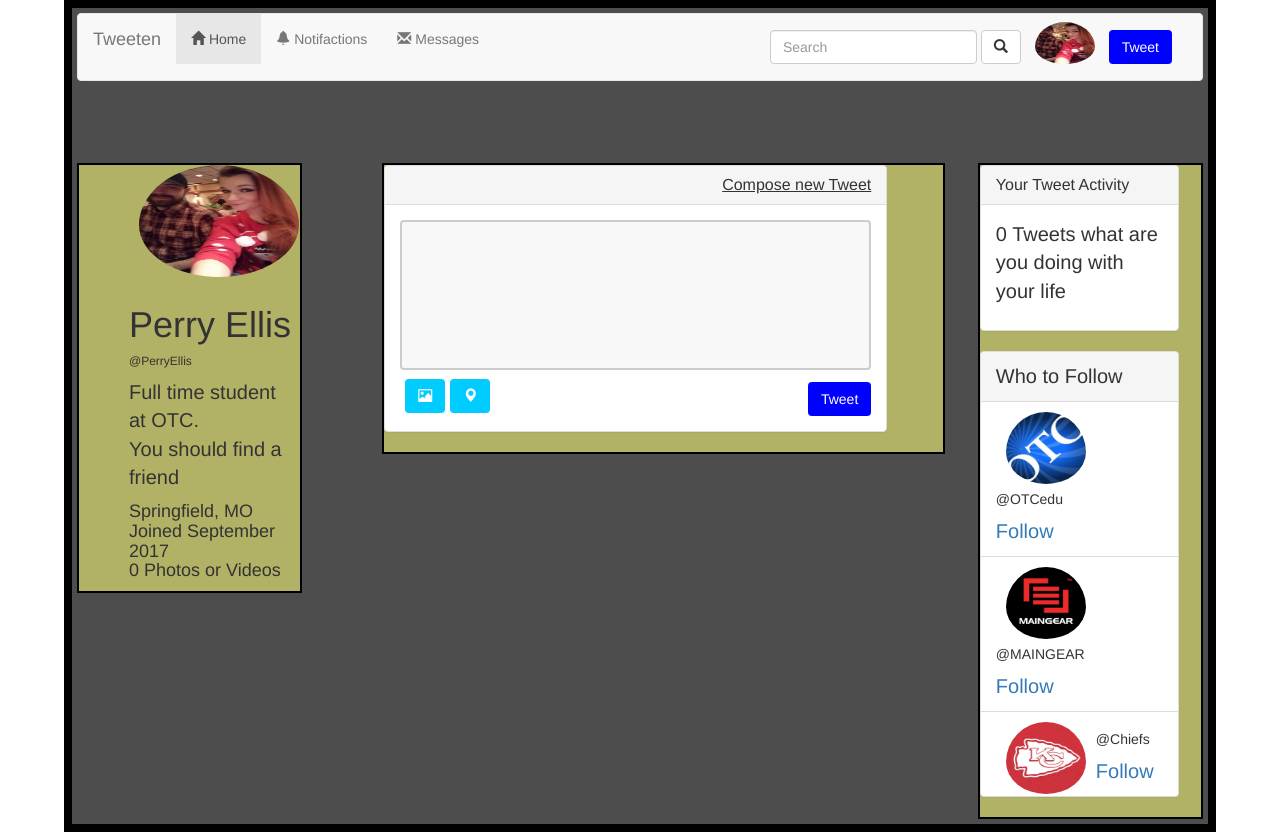
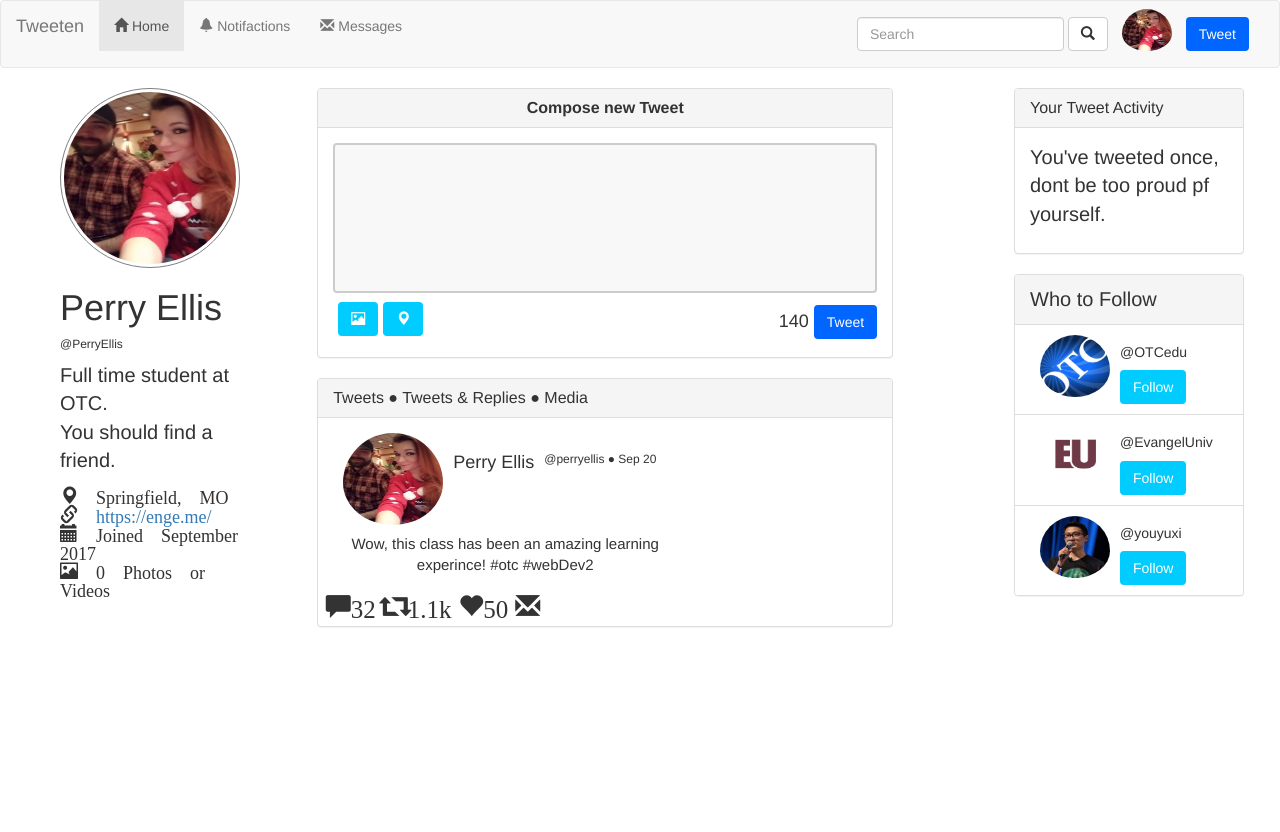
Before and after one commit to OTCCIS131/tweeten-perryellis, a website: page index.html in a window 1280 px wide. After the commit the page ends 800 px from the top, so only its background shows below. Drawn offline with nearby package versions, Linux system fonts and the light colour scheme.

Commit message:
just need to do some screen sizing

```diff
--- a/index.html
+++ b/index.html
@@ -1,4 +1,9 @@
 <!DOCTYPE html>
+<!-- Developer:   Perry Ellis
+     Program:     tweeten
+     Date:        9-23-17
+    Purpose:      Looks like twitter one day it may act like twitter
+   -->
 <html lang="en">
     <head>
          <meta charset="utf-8">
@@ -11,9 +16,10 @@
           <title> Tweeten </title>
     </head>
     <body>
-        <div class="container">
+
 
    <header>
+    <!-- Start of navbar -->
       <nav class="navbar navbar-default">
          <div class="container-fluid">
             <!-- Brand and toggle get grouped for better mobile display -->
@@ -48,74 +54,100 @@
          </div><!-- /.navbar-collapse -->
         </div><!-- /.container-fluid -->
       </nav>
+
    </header>
-                <div class="columnCantain">
+        <!--will be the left side column  -->
         <div class="column1">
-                        <img class="image" src="allie&i.jpg" alt="My amazing wife and I" >
+          <img class="imagemain" src="allie&i.jpg" alt="My amazing wife and I" >
           <h1> Perry Ellis </h1>
            <h6>@PerryEllis</h6>
-                        <p>Full time student <br> at OTC. <br>You should find a friend</p>
+            <p>Full time student at OTC. <br>You should find a friend.</p>
+               <h4><span class="glyphicon glyphicon-map-marker" aria-hidden="true"> Springfield, MO <br>
+               <span class="glyphicon glyphicon-link" aria-hidden="true"><a href="https://enge.me/"> https://enge.me/</a>
+               <span class="glyphicon glyphicon-calendar" aria-hidden="true"> Joined September 2017 <br>
+              <span class="glyphicon glyphicon-picture" aria-hidden="true"> 0 Photos or Videos</h4>
+        </div>
 
-                        <h4>Springfield, MO <br>Joined September 2017 <br>0 Photos or Videos</h4>
-                    </div>
+        <!--will be the middle column  -->
           <div class="column2">
+            <!--start of tweet panle  -->
             <div class="panel panel-default">
                <div class="panel-heading">
-                                      <h3 class="panel-title">Compose new Tweet</h3>
+                  <h2 class="panel-title">Compose new Tweet</h2>
                </div>
+               <!--tweet body  -->
                 <div class="panel-body">
                    <form>
                      <textarea> </textarea>
                   </form>
                    <div class="photobtn">
-                                             <button type="submit" class="btn btn-default2"> <span class="glyphicon glyphicon-picture" aria-hidden="true"></span></button>
-                                             <button type="submit" class="btn btn-default2"> <span class="glyphicon glyphicon-map-marker" aria-hidden="true"></span></button>
+                     <button type="submit" class="btn btn-default2"> <span class="glyphicon glyphicon-picture" aria-hidden="true"></span></button> <!--photo btn  -->
+                     <button type="submit" class="btn btn-default2"> <span class="glyphicon glyphicon-map-marker" aria-hidden="true"></span></button><!--map btn  -->
+                   </div>
+                    <div class="tweetbtn">
+                     <div class="textcount">
+                      <h4>140</h4> <!-- text count  -->
+                     </div>
+                      <button type="submit" class="btn btn-default1">Tweet</button> <!-- tweet btn  -->
+                    </div>
+                </div>
             </div>
 
-                                             <div class="tweetbtn">
-                                             <button type="submit" class="btn btn-default1">Tweet</button>
+            <!-- is where the tweeted tweet shows up  -->
+             <div class="retweet">
+              <div class="panel panel-default">
+                 <div class="panel-heading">
+                  <h4 class="panel-title">Tweets &#9679; Tweets &amp; Replies &#9679; Media</h4> <!-- pannel header -->
+                 </div>
+                  <div class="panel-body">
+                    <p>
+                     <img class="tweetimage" src="allie&i.jpg" alt="My amazing wife and I" >
+                     <div class="tweetnamedate"> <div class="tweetname"><h4>Perry Ellis 	&nbsp;</h5></div> <div class="tweetdate"><h6>  &#64;perryellis &#9679; Sep 20</h6></div> </div>
+                      <div class="retweetmessage"> Wow, this class has been an amazing learning experince! #otc #webDev2</div>
+                        </p>
+                   </div>
+                   <!-- tweet info  -->
+                    <div class="tweetreply">
+                     <div class="reply"><span class="glyphicon glyphicon-comment" aria-hidden="true">32 </div>
+                      <div class="retweet"><span class="glyphicon glyphicon-retweet" aria-hidden="true">1.1k </div>
+                       <div class="likes"><span class="glyphicon glyphicon-heart" aria-hidden="true">50 </div>
+                        <div class="message"><span class="glyphicon glyphicon-envelope" aria-hidden="true"> </div>
                     </div>
                   </div>
                  </div>
                </div>
+
+               <!--will be the right side column  -->
                <div class="column3">
                 <div class="panel panel-default">
                    <div class="panel-heading">
                       <h3 class="panel-title">Your Tweet Activity</h3>
                    </div>
                   <div class="panel-body">
-                                     <p>0 Tweets what are you doing with your life</p>
+                    <p>You've tweeted once, dont be too proud pf yourself.</p>
                   </div>
                  </div>
-
                    <div class="panel panel-default">
                      <!-- Default panel contents -->
                       <div class="panel-heading">Who to Follow</div>
-                                        <!-- <div class="panel-body">
-                                          <p>...</p>
-                                        </div> -->
-
-                                        <!-- List group -->
+                       <!-- List group of people to follow-->
                         <ul class="list-group">
                           <li class="list-group-item"><img class="followimg" src="otc.jpg" alt="OTC" >
                             <h5>@OTCedu</h5>
-                                            <a href="https://twitter.com/OTCedu?ref_src=twsrc%5Egoogle%7Ctwcamp%5Eserp%7Ctwgr%5Eauthor class"="button">Follow</a></li>
+                            <button type="submit" class="btn btn-defaultfollow">Follow</button>
 
-                                          <li class="list-group-item"><img class="followimg" src="maingear.jpg" alt="Maingear" >
-                                            <h5>@MAINGEAR</h5>
-                                            <a href="https://twitter.com/MAINGEAR?ref_src=twsrc%5Egoogle%7Ctwcamp%5Eserp%7Ctwgr%5Eauthor"="button">Follow</a></li>
+                          <li class="list-group-item"><img class="followimg" src="eu.png" alt="Maingear" >
+                           <h5>@EvangelUniv</h5>
+                           <button type="submit" class="btn btn-defaultfollow">Follow</button>
 
-                                          <li class="list-group-item"><img class="followimg" src="chief.jpg" alt="KC Chiefs" >
-                                            <h5>@Chiefs</h5>
-                                            <a href="https://twitter.com/Chiefs?ref_src=twsrc%5Egoogle%7Ctwcamp%5Eserp%7Ctwgr%5Eauthor"="button">Follow</a></li>
+                          <li class="list-group-item"><img class="followimg" src="you.jpg" alt="KC Chiefs" >
+                           <h5>@youyuxi</h5>
+                           <button type="submit" class="btn btn-defaultfollow">Follow</button>
 
                        </ul>
                       </div>
 
                 </div>
-                </div>
-        </div>
-
 
     </body>
 </html>
--- a/style.css
+++ b/style.css
@@ -1,10 +1,4 @@
-.container {
-	background-color: #4d4d4d;
-	width: 90%;
-	margin: auto;
-	border: #000000 8px solid;
-	padding: 5px;
-}
+/* Style sheet that will be used in the tweeten index page */
 
 .columnCantain{
     margin-top: 80px;
@@ -14,23 +8,20 @@
     float: left;
 	font-size: 20px;
 	text-align: center;
-	margin-top: 2px;
-	border: black 2px solid;
-    background-color: #b2b266;
+    margin-left: 10px;
+
     text-align: left;
-   padding-left: 50px;
+    padding-left: 50px;
 }
 .column2{
     width: 50%;
     float: left;
-   margin-left: 80px;
-	text-decoration: underline;
+    align-self: auto;
 	font-size: 25px;
 	text-align: center;
-	margin-top: 2px;
-	border: black 2px solid;
-    background-color: #b2b266;
-    text-align: right;
+	margin-left: 4%;
+
+
 }
 textarea {
     width: 100%;
@@ -47,9 +38,8 @@ textarea {
     width: 20%;
     float: right;
 	font-size: 20px;
-	margin-top: 2px;
-	border: black 2px solid;
-	background-color: #b2b266;
+    margin-right: 10px;
+
 }
 .panel{
 
@@ -62,7 +52,7 @@ textarea {
   .button {
     background-color: white;
     border: none;
-    color: blue;
+    color: #0066ff;
     padding: 15px 32px;
     text-align: center;
     text-decoration: none;
@@ -71,22 +61,25 @@ textarea {
     margin: 4px 2px;
     cursor: pointer;
 }
-.image {
+.imagemain {
     border-radius: 50%;
-	height: 120px;
+	height: 180px;
 	padding-left: 10px;
 	padding-right: 10px;
 	padding-bottom: 8px;
-	width: 180px;
+    width: 180px;
+    padding:3px;
+    border:1px solid gray;
+    background-color:white;
 }
 .followimg{
     float: left;
     border-radius: 50%;
-	height: 80px;
+	height: 70px;
 	padding-left: 10px;
 	padding-right: 10px;
 	padding-bottom: 8px;
-	width: 100px;
+	width: 90px;
 }
 .imagenav{
     border-radius: 50%;
@@ -94,10 +87,10 @@ textarea {
 	padding-left: 10px;
 	padding-right: 10px;
 	padding-bottom: 8px;
-	width: 80px;
+	width: 70px;
 }
 button{
-    background-color: blue;
+    background-color: #0066ff;
     color: white;
 }
 .tweetbtn{
@@ -108,3 +101,64 @@ button{
     float: left;
     margin-left: 5px;
 }
+
+.btn-defaultfollow{
+    background-color: #00ccff;
+}
+.textcount{
+    float: left;
+    margin-right: 5px;
+}
+h2{
+    font-weight: bold;
+}
+h4{
+    text-align: left;
+
+}
+.tweetname{
+
+    font-weight: bold;
+   display: inline;
+   float: left;
+}
+.tweetdate{
+    display: inline;
+    float: left;
+
+}
+.retweetmessage{
+    padding-right: 200px;
+  font-size: 15px;
+
+float: left;
+}
+.tweetimage {
+    float: left;
+    border-radius: 50%;
+	height: 100px;
+	padding-left: 10px;
+	padding-right: 10px;
+	padding-bottom: 8px;
+    width: 120px;
+}
+
+.reply{
+
+    display: inline;
+
+
+}
+.retweet{
+    display: inline;
+
+}
+.likes{
+    display: inline;
+
+}
+.message{
+    display: inline;
+    margin-right: 60%;
+
+}
```
Also changed, not shown: chief.jpg (deleted), eu.png (added), maingear.jpg (deleted), you.jpg (added). Lines whose indentation alone changed are shown as unchanged.
